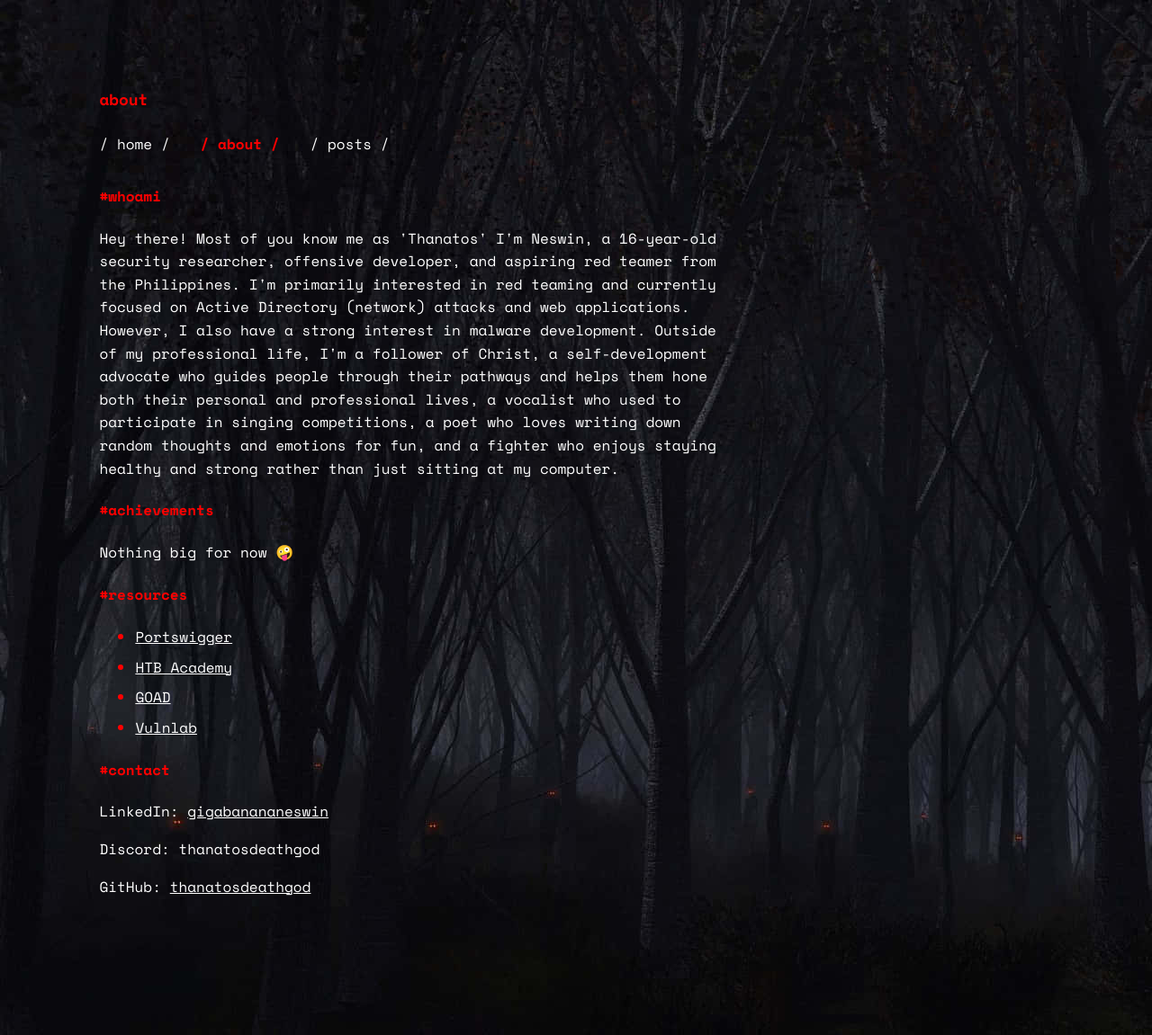
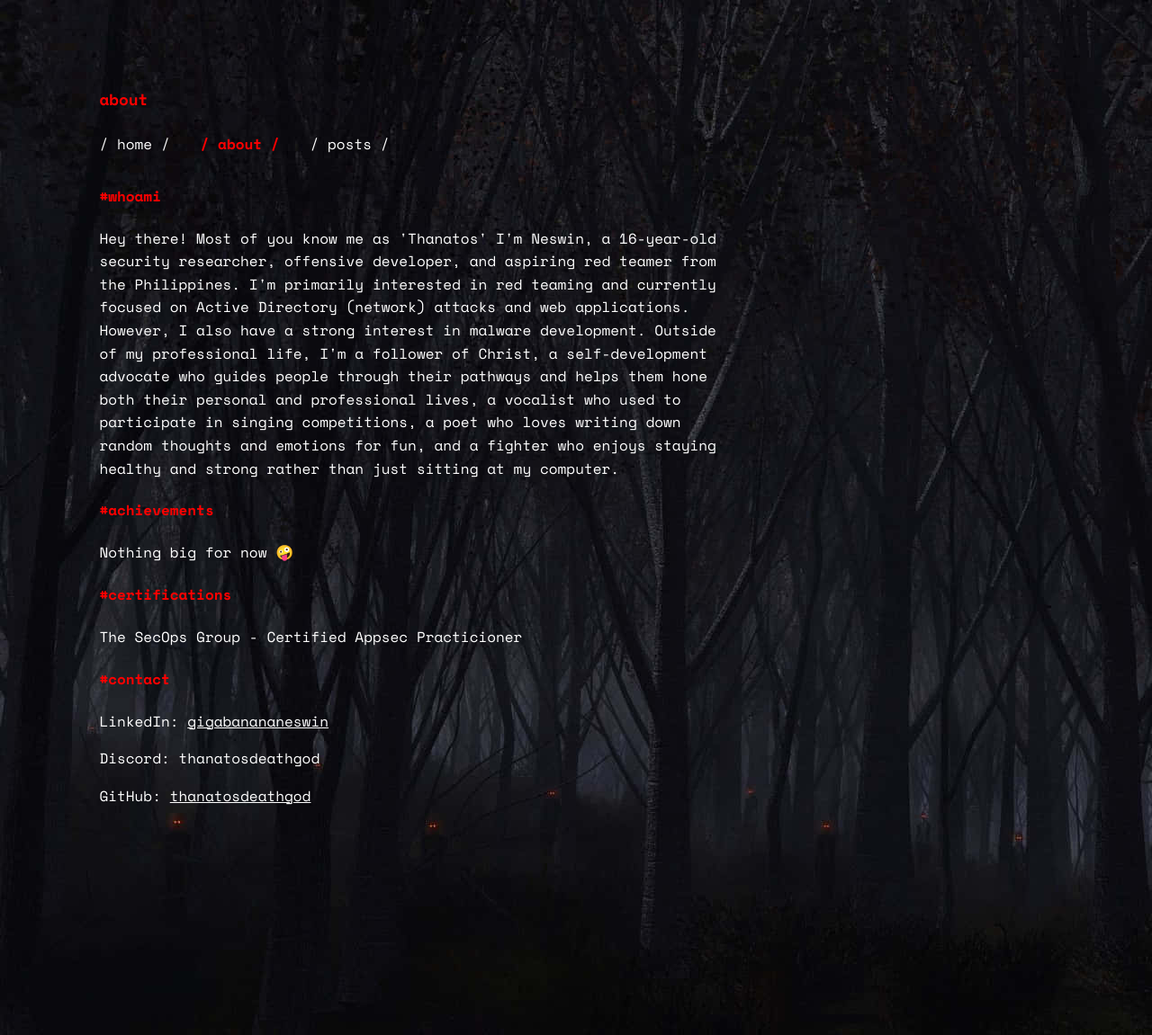
Before and after one commit to azraeldeathangel/azraeldeathangel.github.io, a Jekyll site: the page about.html, which Jekyll copies as it is, in a window 1280 px wide. Shown: the whole page at 90% size. Built offline with Jekyll 4.4.1, drawn with Linux system fonts in a browser that asks for light colours; after the commit the page ends 1050 px from its top, so only the background shows below that.

Commit message:
Update about.html

```diff
--- a/about.html
+++ b/about.html
@@ -27,13 +27,8 @@
         <p>Hey there! Most of you know me as 'Thanatos' I'm Neswin, a 16-year-old security researcher, offensive developer, and aspiring red teamer from the Philippines. I'm primarily interested in red teaming and currently focused on Active Directory (network) attacks and web applications. However, I also have a strong interest in malware development. Outside of my professional life, I'm a follower of Christ, a self-development advocate who guides people through their pathways and helps them hone both their personal and professional lives, a vocalist who used to participate in singing competitions, a poet who loves writing down random thoughts and emotions for fun, and a fighter who enjoys staying healthy and strong rather than just sitting at my computer.</p>
         <h4>#achievements</h4>
         <p>Nothing big for now 🤪</p>
-        <h4>#resources</h4>
-        <ul>
-            <li><a href="https://portswigger.net/web-security/all-topics" target="_blank">Portswigger</a></li>
-            <li><a href="https://academy.hackthebox.com/" target="_blank">HTB Academy</a></li>
-            <li><a href="https://github.com/Orange-Cyberdefense/GOAD" target="_blank">GOAD</a></li>
-            <li><a href="https://www.vulnlab.com/" target="_blank">Vulnlab</a></li>
-        </ul>
+        <h4>#certifications</h4>
+        <p>The SecOps Group - Certified Appsec Practicioner</p>
         <h4>#contact</h4>
         <p>LinkedIn: <a href="https://www.linkedin.com/in/gigabanananeswin" target="_blank">gigabanananeswin</a></p>
         <p>Discord: thanatosdeathgod</p>
```
